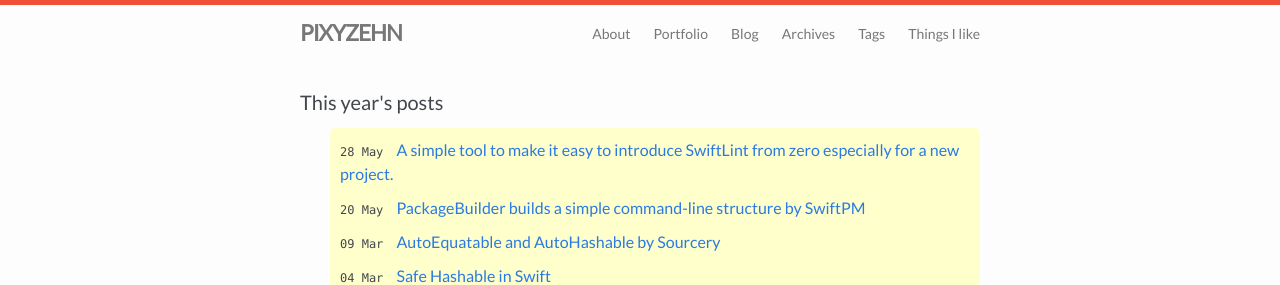
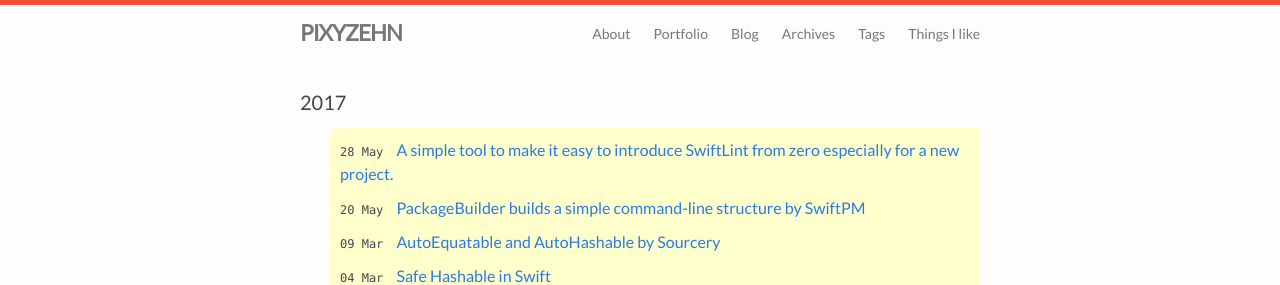
Before and after one commit to pixyzehn/pixyzehn.com, a Jekyll site: the page built from pages/archives.html, in a window 1280 px wide. Shown: the top 285 px of the page. Built offline with Jekyll 4.4.1, drawn with Linux system fonts in a browser that asks for light colours.

Commit message:
Fix date issue

```diff
--- a/pages/archives.html
+++ b/pages/archives.html
@@ -5,9 +5,9 @@ permalink: /archives/
 ---
 
 <section id="archive">
-  <h4>This year's posts</h4>
   {%for post in site.posts %}
     {% unless post.next %}
+      <h4>{{ post.date | date: '%Y' }}</h4>
       <ul class="this">
     {% else %}
       {% capture year %}{{ post.date | date: '%Y' }}{% endcapture %}
```
